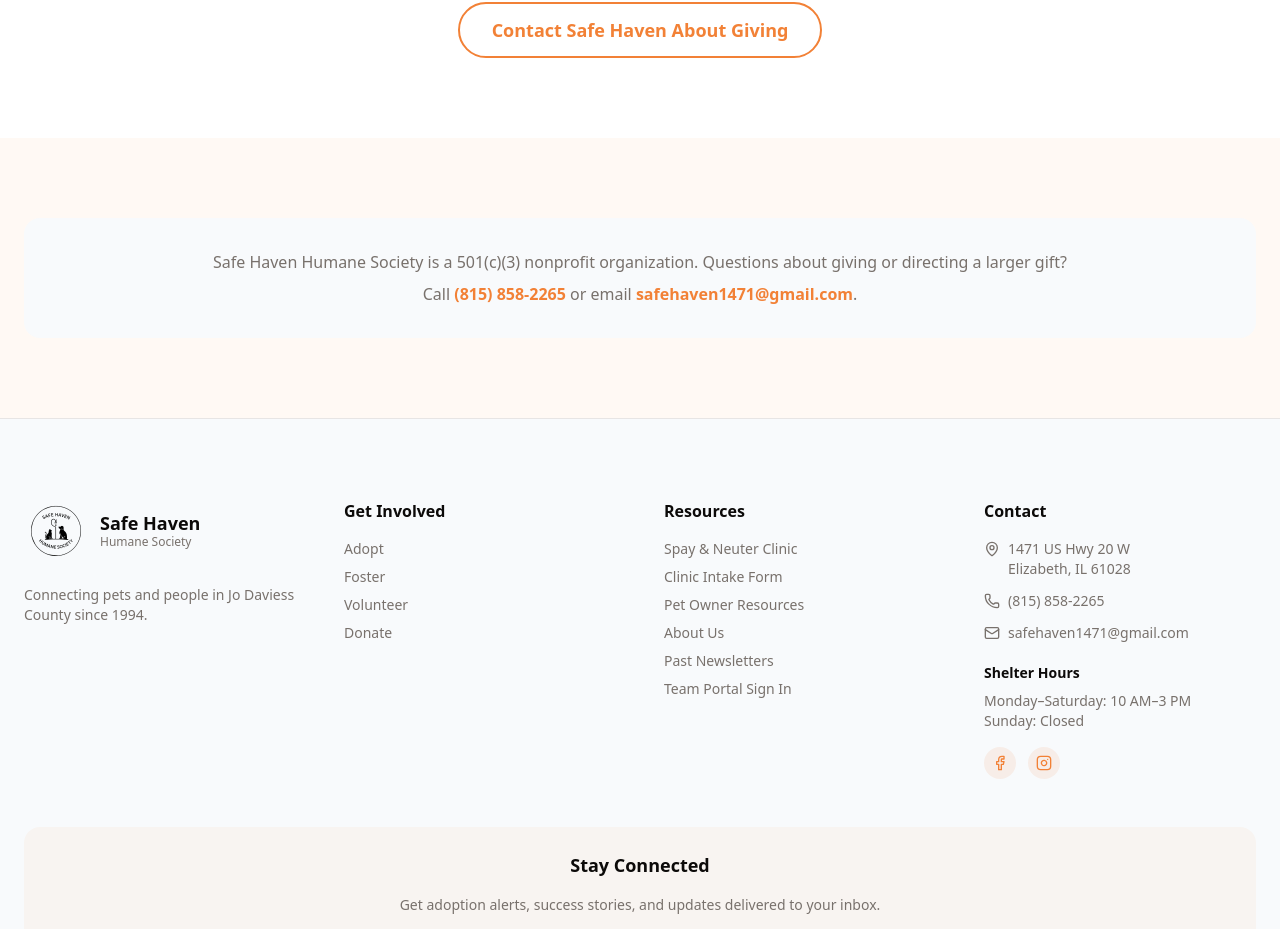
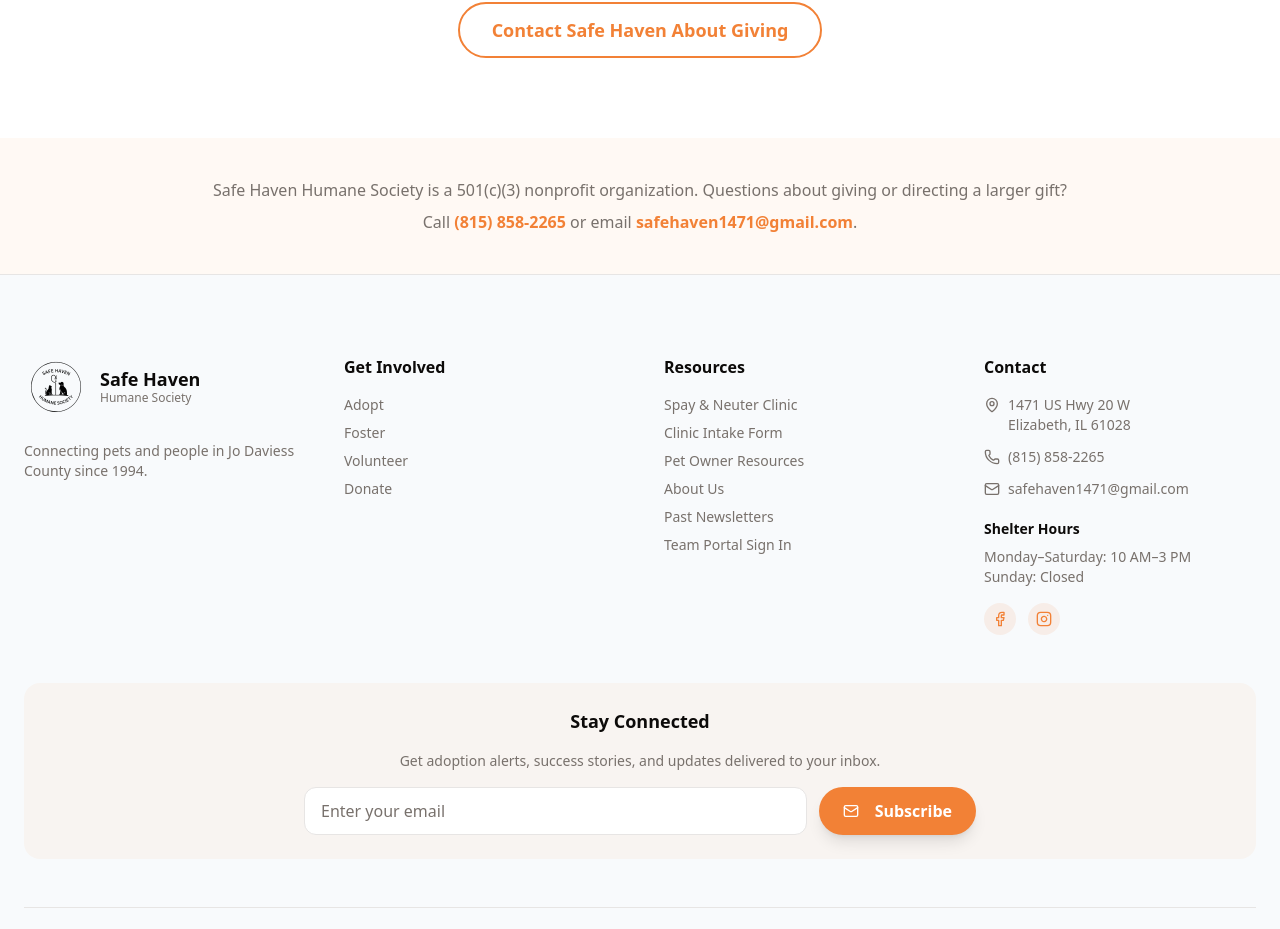
Before and after one commit to 7nqwsvhv99-hash/safe-haven-site, a Next.js app: page /donate in a window 1280 px wide. Shown: the part 4188-5117 px from the top of the page. Built offline with nearby package versions, Linux system fonts and the light colour scheme.

Commit message:
Tighten nonprofit note spacing

```diff
--- a/src/app/donate/page.tsx
+++ b/src/app/donate/page.tsx
@@ -360,15 +360,13 @@ export default function DonatePage() {
       </section>
 
       {/* Nonprofit note */}
-      <section className="section-padding bg-primary/5">
+      <section className="bg-primary/5 py-8 md:py-10">
         <div className="container-custom max-w-5xl">
-          <div className="rounded-2xl bg-slate-50 p-6 md:p-8 text-center">
-            <div className="space-y-2 text-sm md:text-base text-muted-foreground">
-              <p>Safe Haven Humane Society is a 501(c)(3) nonprofit organization. Questions about giving or directing a larger gift?</p>
-              <p>
-                Call <a href="tel:815-858-2265" className="font-semibold text-primary hover:underline">(815) 858-2265</a> or email <a href="mailto:safehaven1471@gmail.com" className="font-semibold text-primary hover:underline">safehaven1471@gmail.com</a>.
-              </p>
-            </div>
+          <div className="text-center space-y-2 text-sm md:text-base text-muted-foreground">
+            <p>Safe Haven Humane Society is a 501(c)(3) nonprofit organization. Questions about giving or directing a larger gift?</p>
+            <p>
+              Call <a href="tel:815-858-2265" className="font-semibold text-primary hover:underline">(815) 858-2265</a> or email <a href="mailto:safehaven1471@gmail.com" className="font-semibold text-primary hover:underline">safehaven1471@gmail.com</a>.
+            </p>
           </div>
         </div>
       </section>
```
